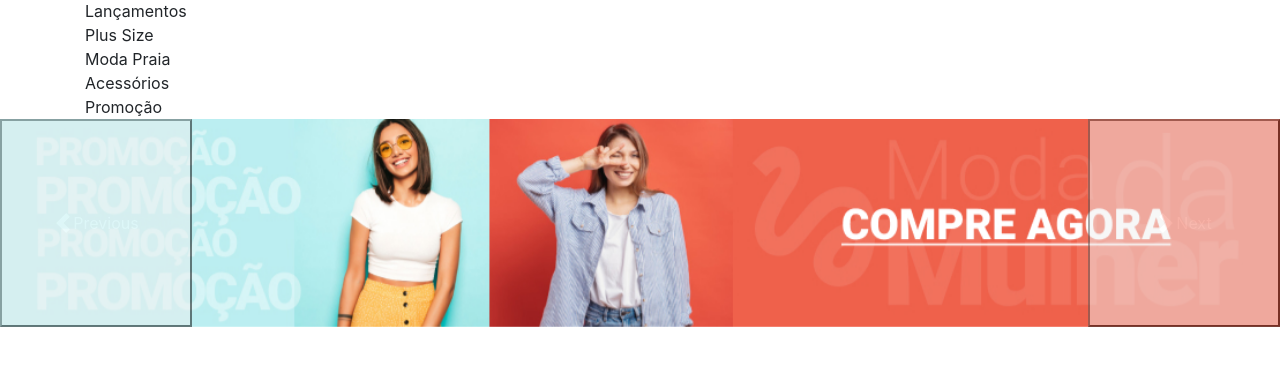
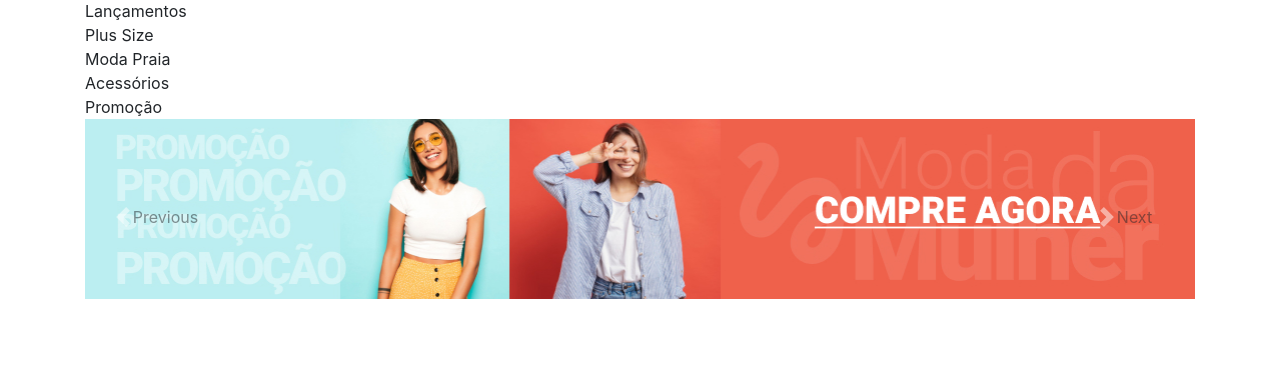
Before and after one commit to AdaltonVitor/loja-de-roupas-front, a plain HTML site: page index.html in a window 1280 px wide. Shown: the part 79-444 px from the top of the page. Drawn offline with nearby package versions, Linux system fonts and the light colour scheme.

Commit message:
banner rotativo html

```diff
--- a/index.html
+++ b/index.html
@@ -5,6 +5,7 @@
     <meta http-equiv="X-UA-Compatible" content="IE=edge">
     <meta name="viewport" content="width=device-width, initial-scale=1.0">
     <title>Loja Virtual</title>
+    <link rel="stylesheet" href="assets/css/style.css">
     <!--favicons-->
 
     <link rel="shortcut icon" href="assets/imagens/Favico.jpg" type="image/x-icon">
@@ -134,26 +135,34 @@
         <!--container-->
     </nav>
     <!--end nav-->
+    <!--banner rotativo-->
+    <section id="carouselExampleControls" class="container carousel slide" data-bs-ride="carousel">
+      <!--banner1-->
+      <article class="carousel-inner">
+        <figure class="carousel-item active">
+          <img src="assets/imagens/banner-1.jpg" class="d-block w-100" alt="banner-1">
+        </figure>
+        <!--end banner1-->
 
-    <div id="banners-promocionais" class="carousel slide" data-bs-ride="carousel">
-        <div class="carousel-inner">
-          <div class="carousel-item active">
-            <img src="assets/imagens/banner-1.jpg" class="d-block w-100" alt="banners-promocional lançamento verão">
-          </div>
-          <div class="carousel-item">
-            <img src="assets/imagens/banner-2.jpg" class="d-block w-100" alt="banners-promocional diverssos itens">
-          </div>
+         <!--banner-->
+        <figure class="carousel-item">
+          <img src="assets/imagens/banner-2.jpg" class="d-block w-100" alt="banner-2">
+        </figure>
+        <!--end banner2-->
 
-        </div>
-        <button class="carousel-control-prev" type="button" data-bs-target="banners-promocionais" data-bs-slide="prev">
-          <span class="carousel-control-prev-icon" aria-hidden="true"></span>
-          <span class="visually-hidden">Previous</span>
-        </button>
-        <button class="carousel-control-next" type="button" data-bs-target="banners-promocionais" data-bs-slide="next">
-          <span class="carousel-control-next-icon" aria-hidden="true"></span>
-          <span class="visually-hidden">Next</span>
-        </button>
-      </div>
+      </article>
+      <!--botoes-->
+      <a class="carousel-control-prev" type="button" data-bs-target="#carouselExampleControls" data-bs-slide="prev">
+        <span class="carousel-control-prev-icon" aria-hidden="true"></span>
+        <span class="visually-hidden">Previous</span>
+      </a>
+
+      <a class="carousel-control-next" type="button" data-bs-target="#carouselExampleControls" data-bs-slide="next">
+        <span class="carousel-control-next-icon" aria-hidden="true"></span>
+        <span class="visually-hidden">Next</span>
+      </a>
+      <!--end botoes-->
+    </section>
 
 
 
@@ -162,7 +171,8 @@
     <!--Arquivos bootstrap-->
 
     <script src="assets/js/jquery.js"></script>
-    <script src="assets/js/popper.js"></script>
-    <script src="assets/js/bootstrap.js"></script>
+    <script src="https://cdn.jsdelivr.net/npm/@popperjs/core@2.10.2/dist/umd/popper.min.js" integrity="sha384-7+zCNj/IqJ95wo16oMtfsKbZ9ccEh31eOz1HGyDuCQ6wgnyJNSYdrPa03rtR1zdB" crossorigin="anonymous"></script>
+<script src="https://cdn.jsdelivr.net/npm/bootstrap@5.1.3/dist/js/bootstrap.min.js" integrity="sha384-QJHtvGhmr9XOIpI6YVutG+2QOK9T+ZnN4kzFN1RtK3zEFEIsxhlmWl5/YESvpZ13" crossorigin="anonymous"></script>
+
 </body>
 </html>
```
